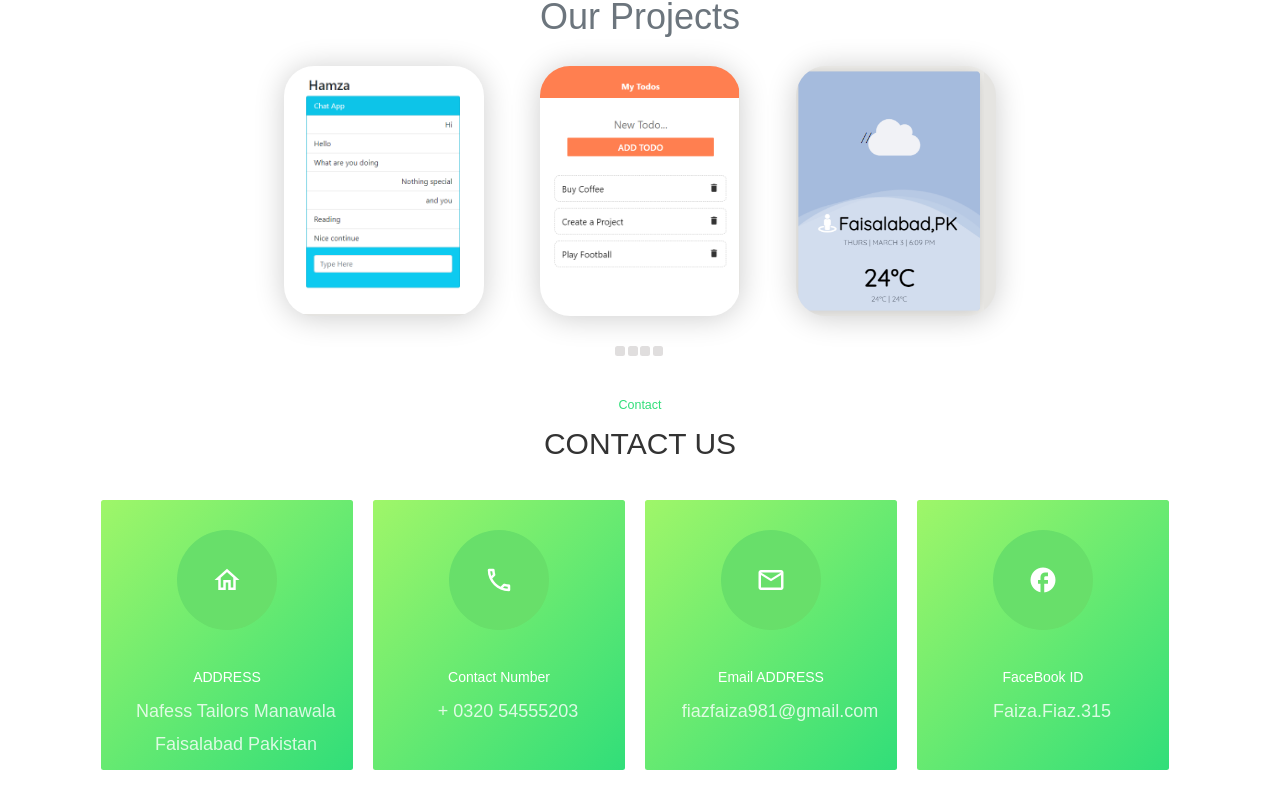
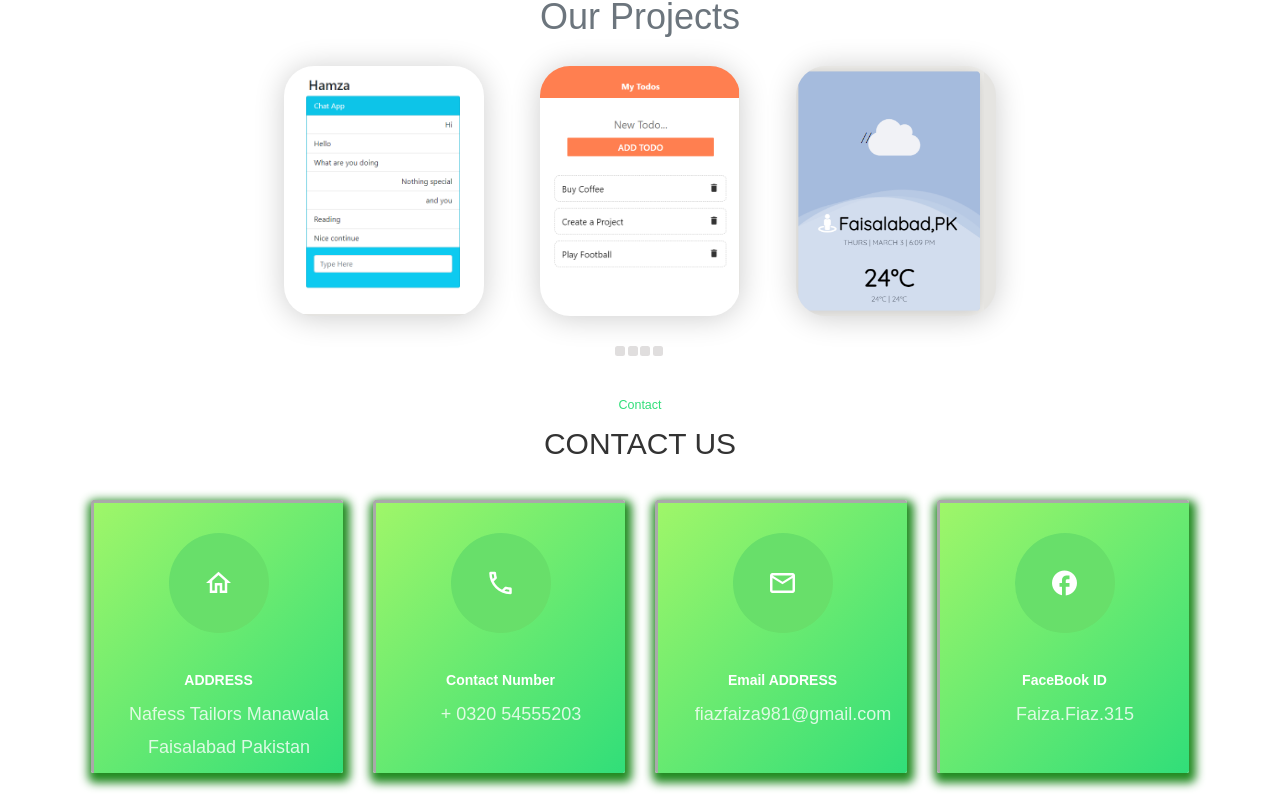
Before and after one commit to faiza203/Portfolio, a React (Create React App) app: page / in a window 1280 px wide. Shown: the part 2093-2896 px from the top of the page. Before the commit the page ends 2863 px from the top, so only its background shows below. Built offline with nearby package versions, Linux system fonts and the light colour scheme; a web font is replaced by a local one.

Commit message:
Update Contact

```diff
--- a/src/components/Contact.js
+++ b/src/components/Contact.js
@@ -6,31 +6,31 @@ const Contact = () => {
     <div id="Contact" className="mt-5">
       <p className="fs-5 fw-lighter parrot">Contact</p>
       <h2 className="text-uppercase mt-3 fw-normal">Contact Us</h2>
-      <div className="d-inline-flex mt-5">
-        <div id="contactSite" className="ms-2 me-4 rounded">
+      <div className="d-inline-flex mt-5 mb-5">
+        <div id="contactSite" className="ms-4 me-4 rounded">
           <span className="material-icons-outlined contactIcon">home</span>
-          <h5>ADDRESS</h5>
+          <h5 className="fw-bold">ADDRESS</h5>
           <p id="contactData" className="mt-3 mb-3">
             Nafess Tailors Manawala Faisalabad Pakistan
           </p>
         </div>
-        <div id="contactSite" className="ms-2 me-4 rounded">
+        <div id="contactSite" className="ms-4 me-4 rounded">
           <span className="material-icons-outlined contactIcon">phone</span>
-          <h5>Contact Number</h5>
+          <h5 className="fw-bold">Contact Number</h5>
           <p id="contactData" className="mt-3 mb-3">
             + 0320 54555203
           </p>
         </div>
-        <div id="contactSite" className="ms-2 me-4 rounded">
+        <div id="contactSite" className="ms-4 me-4 rounded">
           <span className="material-icons-outlined contactIcon">email</span>
-          <h5>Email ADDRESS</h5>
+          <h5 className="fw-bold">Email ADDRESS</h5>
           <p id="contactData" className="mt-3 mb-3">
             fiazfaiza981@gmail.com
           </p>
         </div>
-        <div id="contactSite" className="ms-2 me-4 rounded">
+        <div id="contactSite" className="ms-4 me-4 rounded">
           <span className="material-icons-outlined contactIcon">facebook</span>
-          <h5>FaceBook ID</h5>
+          <h5 className="fw-bold">FaceBook ID</h5>
           <p id="contactData" className="mt-3 mb-3">
             Faiza.Fiaz.315
           </p>
--- a/src/components/css/contact.css
+++ b/src/components/css/contact.css
@@ -3,6 +3,19 @@
   color: white;
   width: 100%;
   max-width: 18em;
+  box-shadow: 2px 5px 10px 5px forestgreen;
+  border-top: 3px solid darkgray;
+  border-left: 3px solid darkgray;
+}
+
+#contactSite:hover {
+  background: linear-gradient(135deg, #31de79 0%, #9ff669 100%);
+  color: white;
+  width: 100%;
+  max-width: 18em;
+  box-shadow: 2px 5px 10px 5px forestgreen;
+  border-top: 3px solid darkgray;
+  border-left: 3px solid darkgray;
 }
 
 .contactIcon {
```
